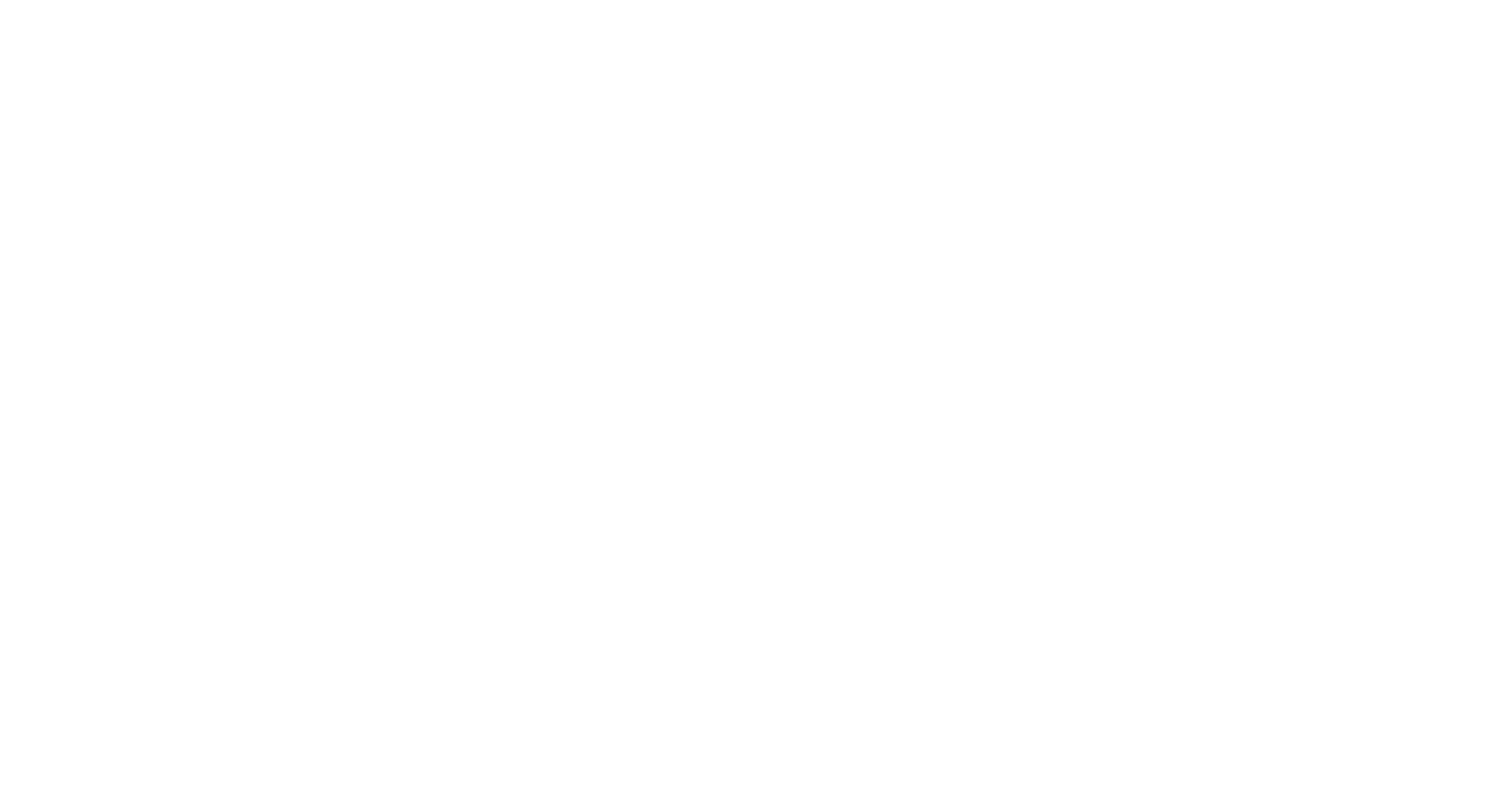
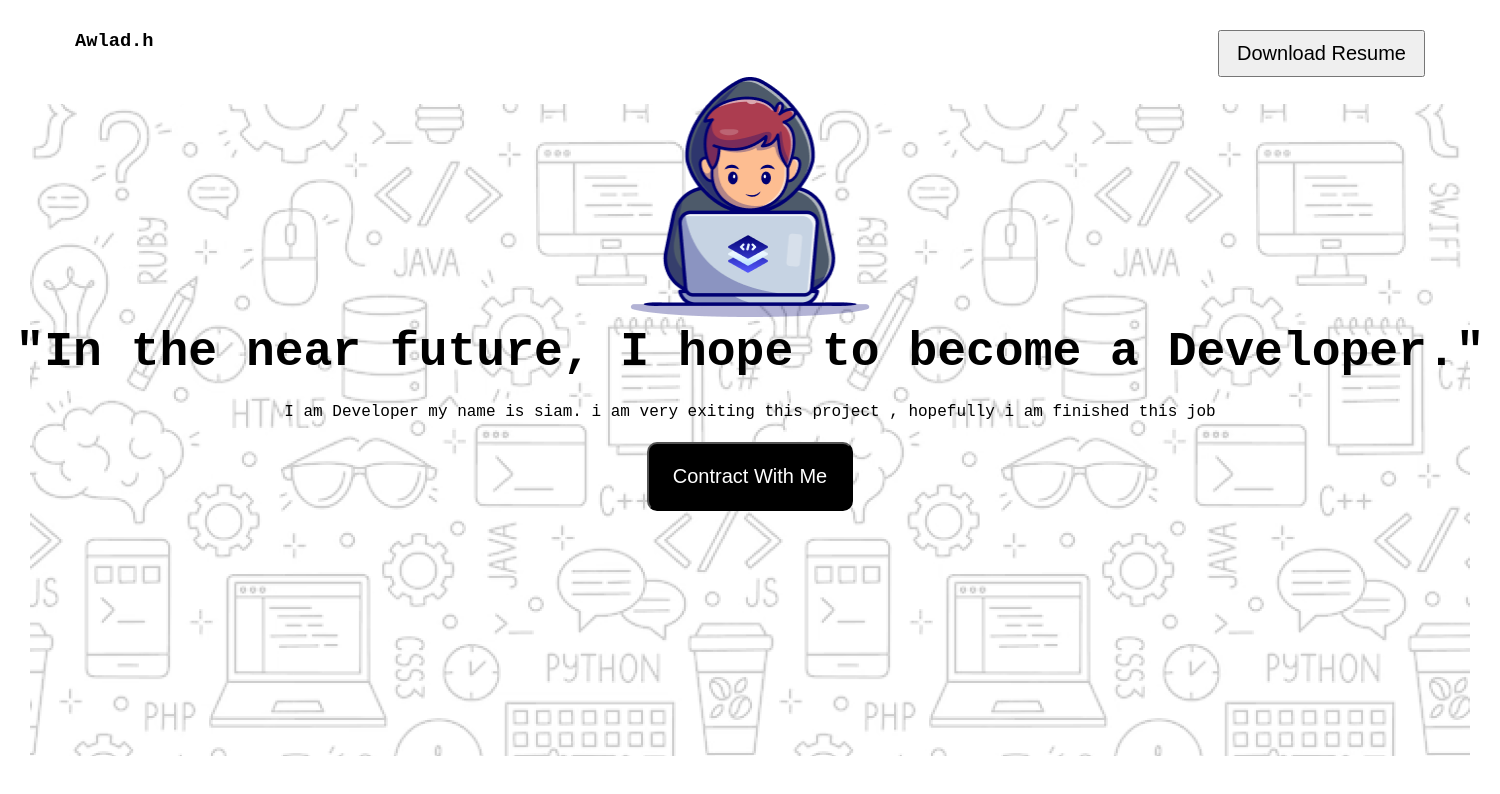
Before and after one commit to siamra/Assingment-Challenger-Begine, a plain HTML site: page index.html in a window 1280 px wide. Shown: the whole page, 1500 px wide, since content can reach past the window. Drawn offline with Linux system fonts and the light colour scheme; a web font is replaced by a local one.

Commit message:
added some file

```diff
--- a/index.html
+++ b/index.html
@@ -1,22 +1,46 @@
 <!DOCTYPE html>
 <html lang="en">
+
 <head>
     <meta charset="UTF-8">
     <meta name="viewport" content="width=device-width, initial-scale=1.0">
-    <title>Assingment-Challenger-Begine</title>
+    <title>Assingment-Challenge-Begins</title>
+    <link rel="preconnect" href="https://fonts.googleapis.com">
+    <link rel="preconnect" href="https://fonts.gstatic.com" crossorigin>
+    <link href="https://fonts.googleapis.com/css2?family=Azeret+Mono:ital,wght@0,100..900;1,100..900&display=swap"
+        rel="stylesheet">
+    <link rel="stylesheet" href="styles/asssingment.css">
 </head>
-<body>
-    <header>
+
+<body class="azeret-mono-normal">
+    <header class="header">
+        <nav>
+            <h3>Awlad.h</h3>
+            <ul>
+                <li><a class="semi bold"><button class="btn-primary">Download Resume</button></a></li>
+            </ul>
+
+
+        </nav>
+        <div class="dp">
+          <img class="banner-dp-pic" src="images/Group.png" alt="">
+        </div>
+
+            <div class="banner-content">
+                <h1 class="banner-title">"In the near future, I hope to become a Developer."</h1>
+                <p class="banner-description">I am Developer my name is siam. i am very exiting this project ,
+                    hopefully i am finished this job</p>
+                    <button class="btn-secondary">Contract With Me</button>
+            </div>
 
 
     </header>
     <main>
 
-
     </main>
     <footer>
 
     </footer>
+</body>
 
-</body>
 </html>
--- /dev/null
+++ b/styles/asssingment.css
@@ -0,0 +1,70 @@
+*{
+    padding: 0;
+   margin: 0;
+  }
+  nav{
+      display: flex;
+      justify-content: space-between;
+      margin-left: 5%;
+      margin-right: 5%;
+      margin-top: 2%;
+  }
+
+
+  .azeret-mono-normal {
+    font-family: "Azeret Mono", monospace;
+    font-optical-sizing: auto;
+    font-style: normal;
+  }
+  nav  ul li  {
+      list-style: none;
+  }
+  .semi bold 20{
+      color: #0D1321;
+  }
+  .btn-primary{
+      padding: 10px 17px;
+      font-size: 20px;
+  }
+  .banner-title{
+      font-size: 48px;
+      font-weight: bolder;
+      text-align: centepx
+  }
+  .banner-description{
+      font-size: 16px;
+      font-weight: 400;
+      text-align: center;
+  }
+  .btn-secondary{
+      color: white;
+      padding: 21px 24px;
+      font-size: 20px;
+      background-color: black;
+      border-radius: 10px;
+
+  }
+  .banner-dp-pic{
+      width: 240px;
+      height: 240px;
+     /* padding: 273px,223px;*/
+
+  }
+  .dp{
+    justify-content: center;
+    align-items: center;
+    text-align: center;
+  }
+  .header{
+      background-image: url('../images/Hero-bg.png');
+      background-repeat: no-repeat;
+      background-position: center;
+      width: 1500px;
+      height: 800px;
+  }
+  .banner-content{
+    justify-content: center;
+    align-items: center;
+    text-align: center;
+    line-height: 60px;
+  }
```
Also changed, not shown: images/Group 3.png (added), images/Group 4.png (added), images/Group.png (added), images/Hero-bg.png (added), images/Layer_1.png (added), images/css.png (added), images/facebook.png (added), images/github.png (added), images/handshake.jpg (added), images/html.png (added), images/js.png (added), images/linkedin-icon 1.png (added), images/mongodb.png (added), images/nodejs.png (added), 1 more files.
